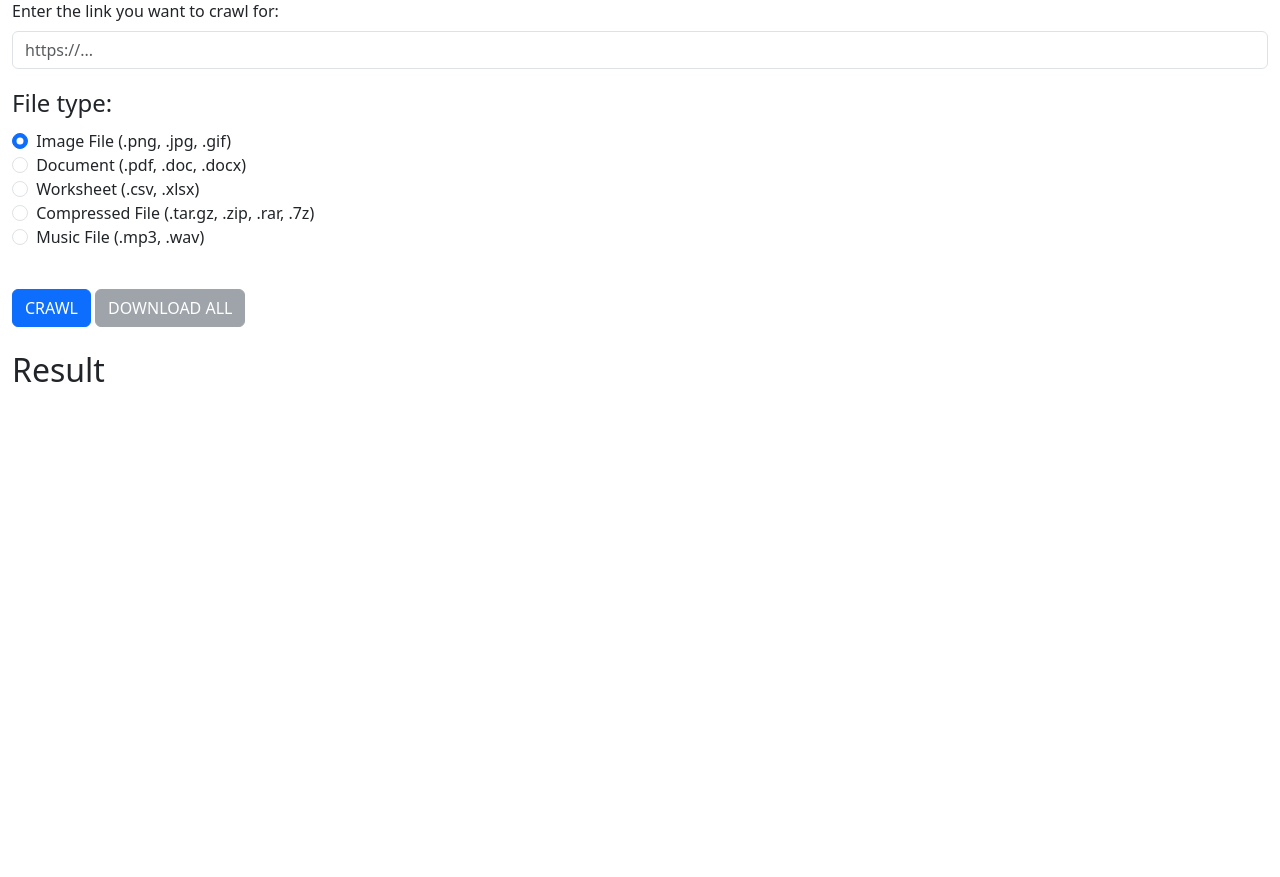
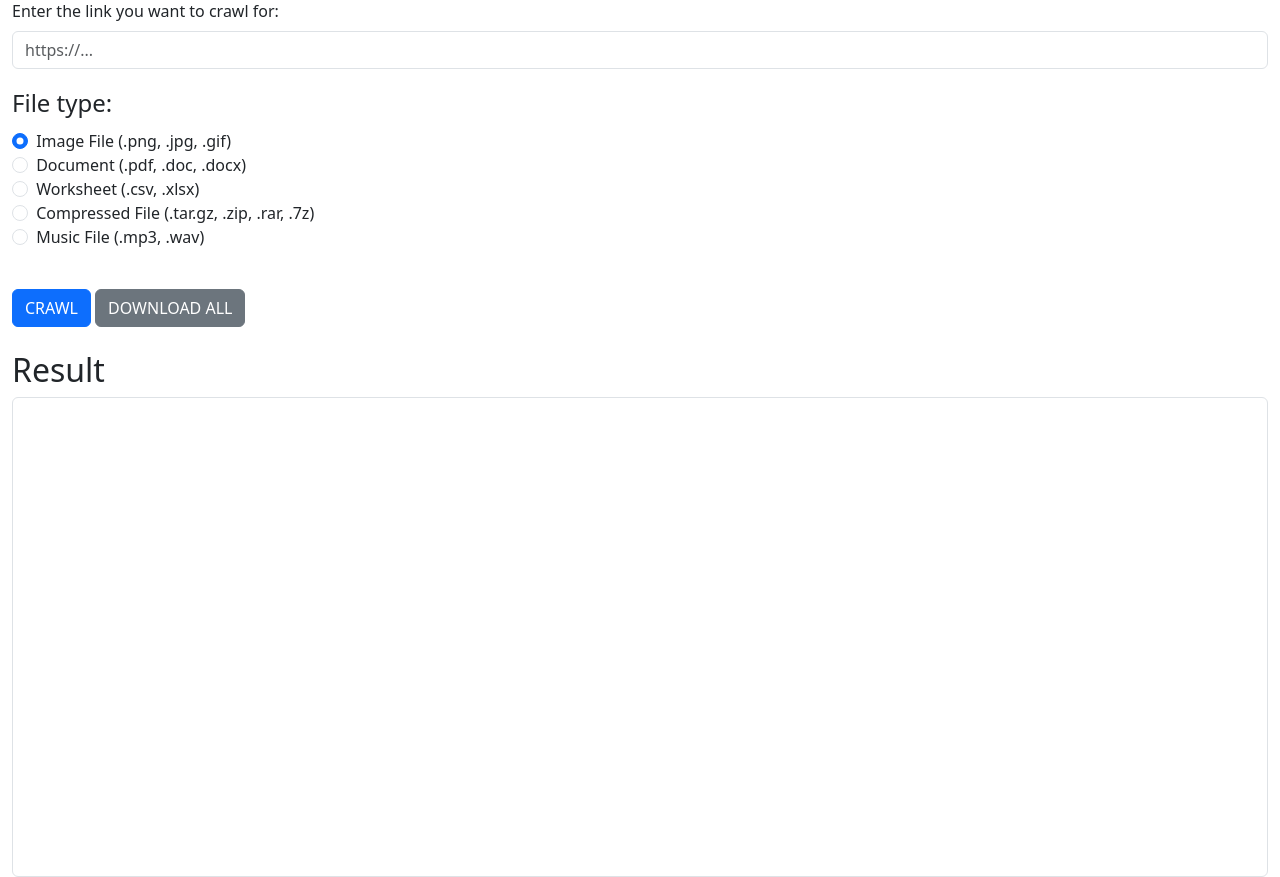
Before and after one commit to datphan-cs/Web-Crawler, a PHP site: page / in a window 1280 px wide. Shown: the part 57-934 px from the top of the page. Before the commit the page ends 439 px from the top, so only its background shows below. Run offline with PHP 8.4, Linux system fonts and the light colour scheme.

Commit message:
Add box around results

```diff
--- a/src/index.php
+++ b/src/index.php
@@ -77,7 +77,7 @@ if (isset($_POST['url'])) {
 	<title>Document</title>
 </head>
 
-<body class="container-fluid">
+<body class="container-fluid h-100">
 	<h1>Simple web crawler tool</h1>
 	<form action="<?php echo $_SERVER['PHP_SELF'] ?>" name="form" method="POST" class="mb-4">
 		<div class="mb-3">
@@ -115,18 +115,20 @@ if (isset($_POST['url'])) {
 		<div class="col">
 			<input type="submit" name="my_form_submit_button" value="CRAWL" class="btn btn-primary" />
 			<input type='hidden' name='data' value="<?php echo htmlentities(serialize($extracted_link)); ?>" />
-			<input type="submit" id="down_btn" name="down_all" value="DOWNLOAD ALL" class="btn btn-secondary" <?php echo empty($extracted_link) === True && isset($_POST['ur']) ? "" : "disabled" ?> />
+			<input type="submit" id="down_btn" name="down_all" value="DOWNLOAD ALL" class="btn btn-secondary" />
 		</div>
 	</form>
 	<h2>Result</h2>
 	<?php if (empty($extracted_link) === True && isset($_POST['url'])) { ?>
 		<p>"THIS WEBSITE MAY NOT HAVE YOUR DESIRED FILE TYPE";</p>
 	<?php } else { ?>
-		<?php foreach ($extracted_link as $link) { ?>
-			<div class="border mb-1 p-3 rounded">
-				URL: <a href=<?= $link ?>><?= $link ?></a>
-			</div>
-		<?php } ?>
+		<div style="height: 30rem; overflow-y: scroll;" class="border p-2 rounded">
+			<?php foreach ($extracted_link as $link) { ?>
+				<div class="border mb-1 p-3 rounded">
+					URL: <a href=<?= $link ?>><?= $link ?></a>
+				</div>
+			<?php } ?>
+		</div>
 	<?php } ?>
 
 
```
